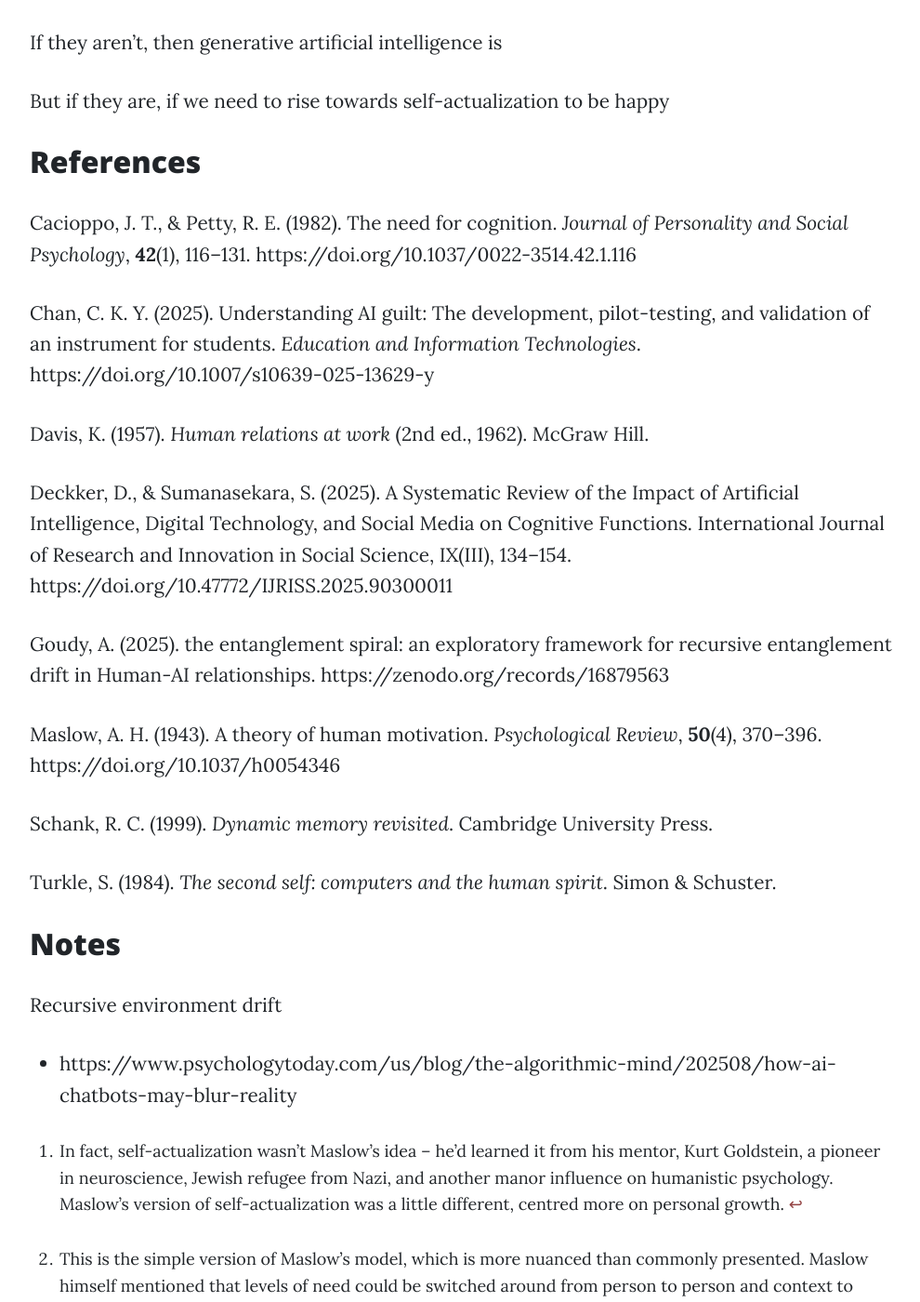
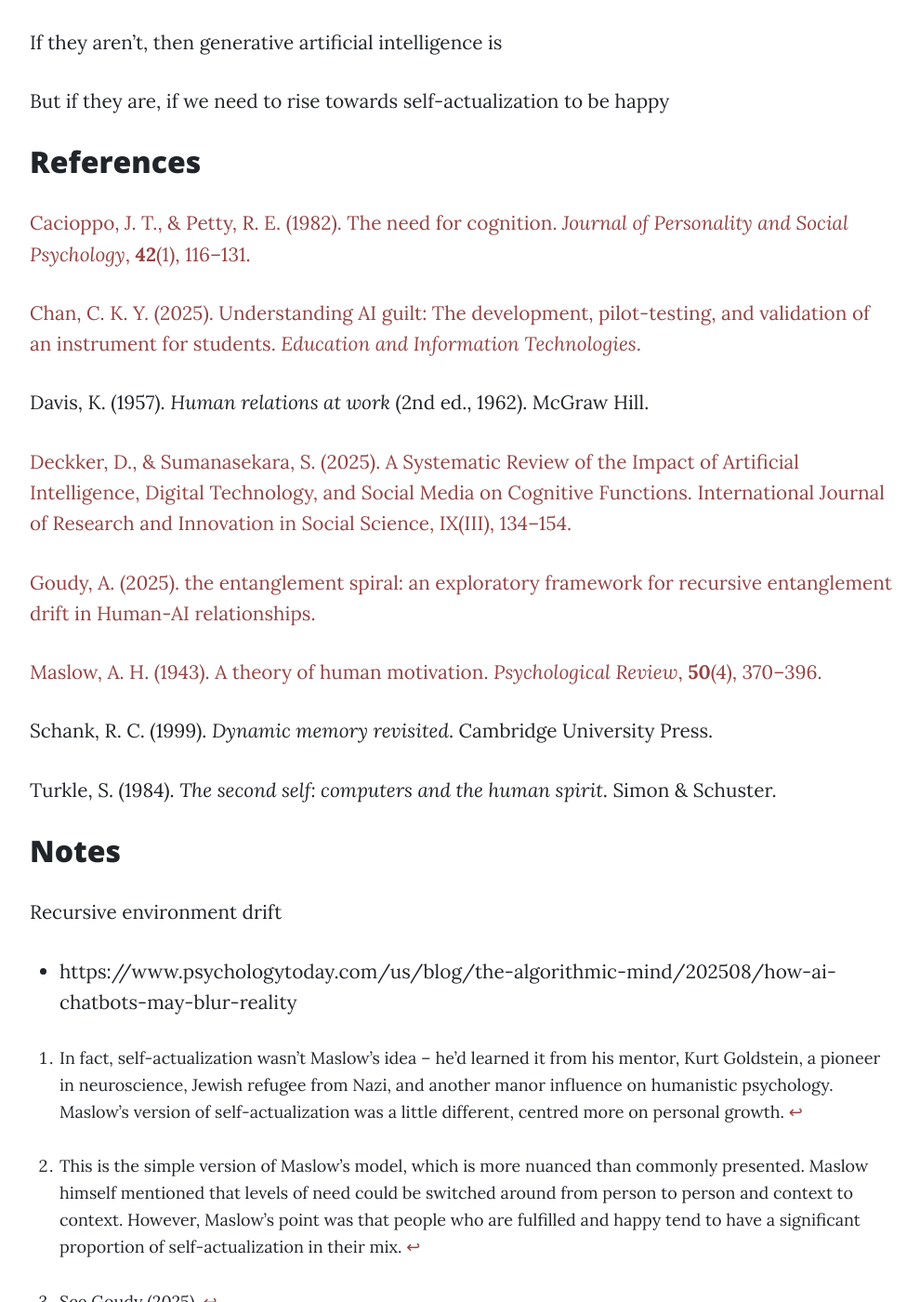
Before and after one commit to morungos/morungos.github.io, a Jekyll site: the page built from _posts/2025-08-22-super-size-my-brain.md, in a window 1280 px wide and 1400 px high, scrolled down 7072 px. Shown: the whole window at 93% size, without its empty margins (144-1134 px from the left). Built offline with Jekyll 4.4.1, drawn with Linux system fonts in a browser that asks for light colours.

Commit message:
image and format
# Conflicts:
#	_posts/2025-08-22-super-size-my-brain.md

```diff
--- a/_posts/2025-08-22-super-size-my-brain.md
+++ b/_posts/2025-08-22-super-size-my-brain.md
@@ -261,24 +269,25 @@ But if they are, if we need to rise towards self-actualization to be happy
 
 ## References
 
-Cacioppo, J. T., & Petty, R. E. (1982). The need for cognition. *Journal of
-Personality and Social Psychology*, **42**(1), 116–131.
-https://doi.org/10.1037/0022-3514.42.1.116
+[Cacioppo, J. T., & Petty, R. E. (1982). The need for cognition. *Journal of
+Personality and Social Psychology*, **42**(1), 116–131.](https://doi.org/10.1037/0022-3514.42.1.116)
 
-Chan, C. K. Y. (2025). Understanding AI guilt: The development, pilot-testing,
+[Chan, C. K. Y. (2025). Understanding AI guilt: The development, pilot-testing,
 and validation of an instrument for students. *Education and Information
-Technologies*. https://doi.org/10.1007/s10639-025-13629-y
+Technologies*.](https://doi.org/10.1007/s10639-025-13629-y)
 
 Davis, K. (1957). *Human relations at work* (2nd ed., 1962). McGraw Hill.
 
-Deckker, D., & Sumanasekara, S. (2025). A Systematic Review of the Impact of Artificial Intelligence, Digital Technology, and Social Media on Cognitive Functions. International Journal of Research and Innovation in Social Science, IX(III), 134–154. https://doi.org/10.47772/IJRISS.2025.90300011
+[Deckker, D., & Sumanasekara, S. (2025). A Systematic Review of the Impact of
+Artificial Intelligence, Digital Technology, and Social Media on Cognitive
+Functions. International Journal of Research and Innovation in Social Science,
+IX(III), 134–154.](https://doi.org/10.47772/IJRISS.2025.90300011)
 
-Goudy, A. (2025). the entanglement spiral: an exploratory framework for
-recursive entanglement drift in Human-AI relationships.
-https://zenodo.org/records/16879563
+[Goudy, A. (2025). the entanglement spiral: an exploratory framework for
+recursive entanglement drift in Human-AI relationships.](https://zenodo.org/records/16879563)
 
-Maslow, A. H. (1943). A theory of human motivation. *Psychological Review*,
-**50**(4), 370–396. https://doi.org/10.1037/h0054346
+[Maslow, A. H. (1943). A theory of human motivation. *Psychological Review*,
+**50**(4), 370–396.](https://doi.org/10.1037/h0054346)
 
 Schank, R. C. (1999). *Dynamic memory revisited*. Cambridge University Press.
 
```
Also changed, not shown: other parts of _posts/2025-08-22-super-size-my-brain.md (+8 -0 lines), img/posts/wile-e-coyote.jpg (added).
